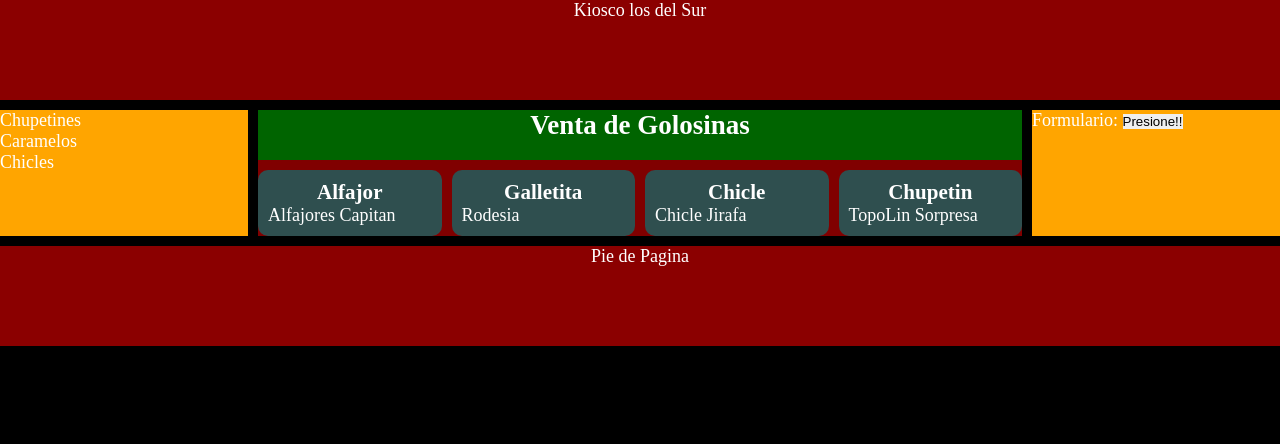
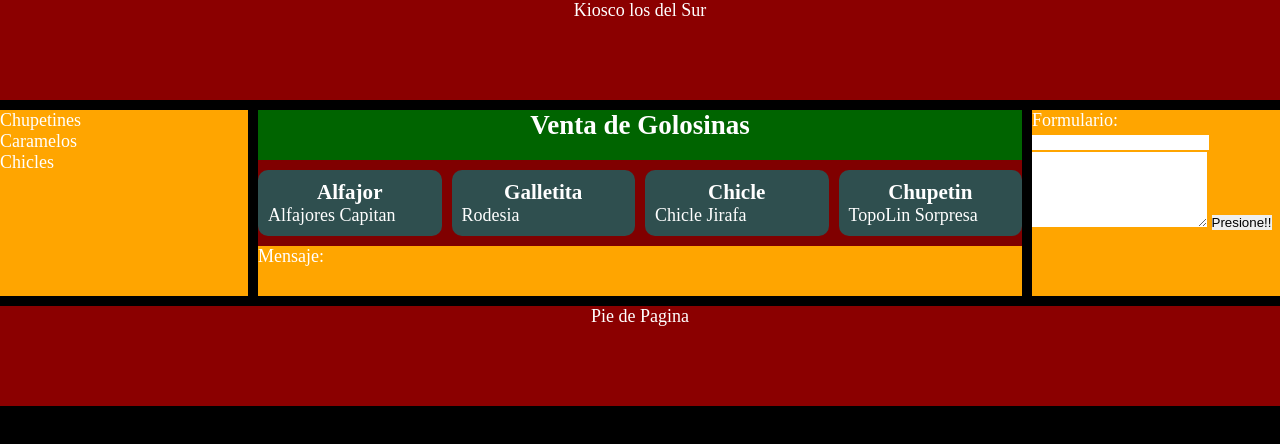
Before and after one commit to maximilianou/maquetado_grid_2018martes15_02, a plain HTML site: page index.html in a window 1280 px wide. Drawn offline with Linux system fonts and the light colour scheme.

Commit message:
📒🖖 Updated with Glitch

```diff
--- a/cliente.js
+++ b/cliente.js
@@ -6,7 +6,14 @@ class Distribuidora {
   static ofertar(){
     console.log('[..] Programando en Javascript en Buenos Aires');
 
-    alert(12345678);
+//    document.querySelector("#panelMsg").innerHTML += "Algo! ";
+
+    document.querySelector("#panelMsg").innerHTML
+      += document.querySelector("#golosina_titulo").value
+      + document.querySelector("#golosina_descripcion").value;
+
+
+//    alert(12345678);
 
     console.log('[OK] Programando en Javascript en Buenos Aires');
   }
--- a/estilo.css
+++ b/estilo.css
@@ -58,6 +58,12 @@ aside{
   background-color: orange;
 }
 
+#panelMsg{
+  background-color: orange;
+  grid-column: 1 / -1;
+}
+
+
 
 
 @media only screen and (max-width: 800px) {
--- a/index.html
+++ b/index.html
@@ -42,11 +42,21 @@
         <h3>Chupetin</h3>
         TopoLin Sorpresa
       </article>
+      <div id='panelMsg'>
+        Mensaje:
+      </div>
     </section>
 
     <aside>
 
       Formulario:
+
+      <input type='text' id='golosina_titulo' />
+
+      <textarea cols="20" rows="5"
+                id='golosina_descripcion'
+                ></textarea>
+
       <button
               id="elBoton"
               class="fijate "
```
